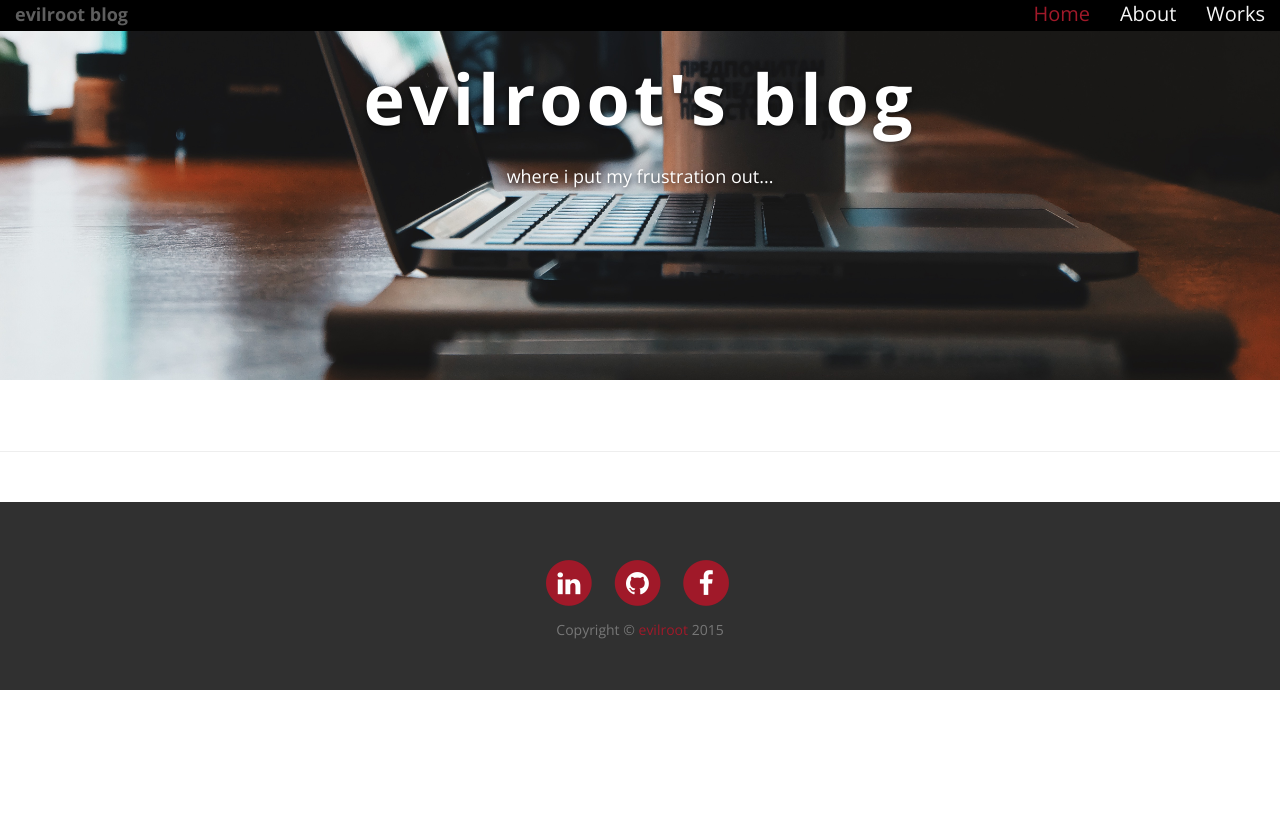
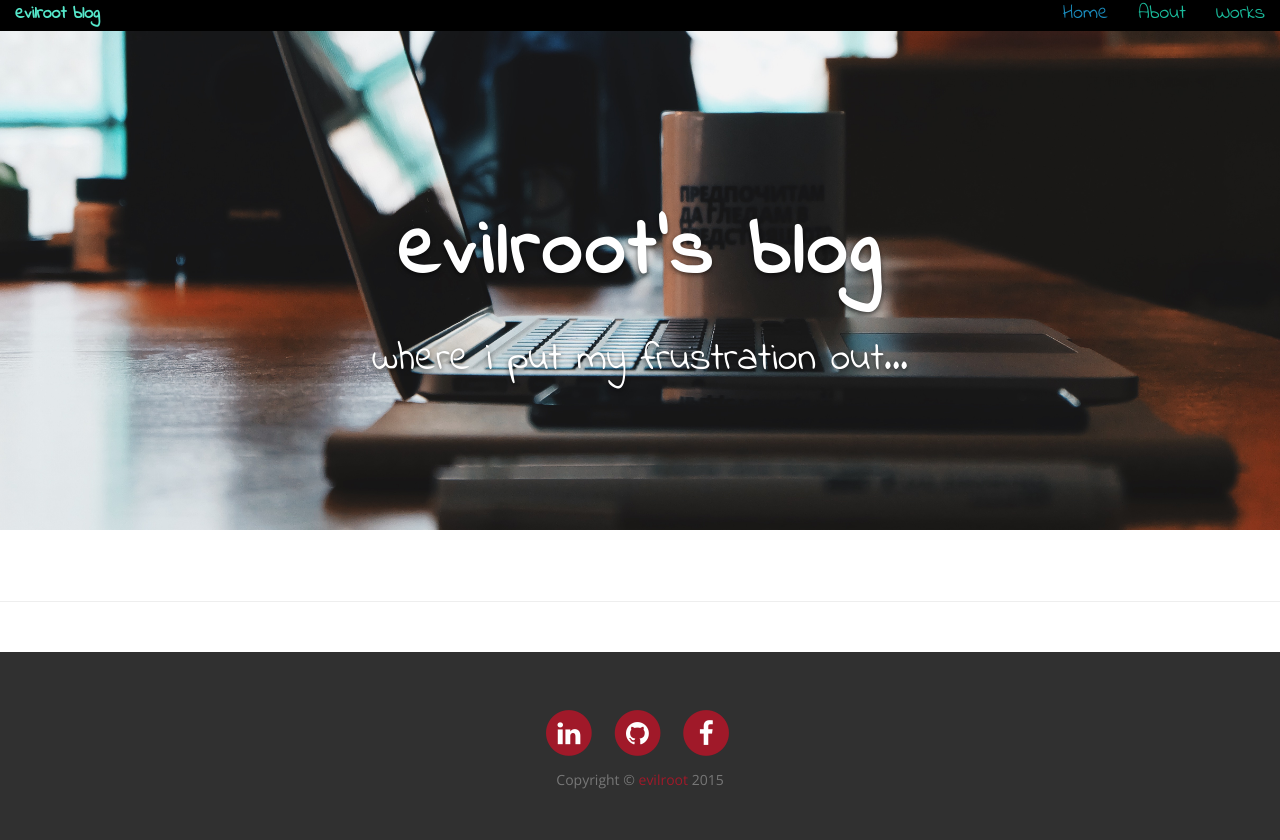
Before and after one commit to evilr00t/djangoblog, a Django app: page / in a window 1280 px wide. Before the commit the page ends 690 px from the top, so only its background shows below. Run offline with Django 3.2, Linux system fonts and the light colour scheme; data that the repository does not hold is empty; style sheets or scripts are compiled from the project's sources; some libraries are stand-ins or nearby versions.

Commit message:
new font?

```diff
--- a/static/less/blog.less
+++ b/static/less/blog.less
@@ -12,8 +12,15 @@ h3,
 h4,
 h5,
 h6 {
+
   font-weight: 700;
   color: @h-color;
+}
+
+
+.posts {
+  color: #000;
+//  font-family: 'Indie Flower', cursive;
 }
 
 .navbar-nav > li > a, .navbar-brand {
@@ -27,7 +34,14 @@ h6 {
   font-weight: 700;
 }
 .navbar-default .navbar-brand {
-  color: #1abc9c;
+  color: @navbar-link;
+  font-family: 'Indie Flower', cursive;
+
+  &:focus,
+  &:hover {
+    color: lighten(@navbar-link, 20%) !important;
+    background-color: black !important;
+  }
 }
 .navbar-default {
   background-color: black;
@@ -36,32 +50,35 @@ h6 {
 
 
 .navbar-default .navbar-nav > li > a {
-  color: @navbar-link !important;
+  font-family: 'Indie Flower', cursive;
+  color: #1ABC9C !important;
+  font-size: 1em;
+  font-weight: 400;
 
   &:focus,
   &:hover {
-    color: lighten(@link, 10%) !important;
+    color: lighten(@navbar-link, 20%) !important;
     background-color: black !important;
   }
 }
 .navbar-default .navbar-nav > .active > a{
-    color: @link !important;
+    color: spin(@navbar-link, 30%) !important;
     background-color: #000000 !important;
 }
 .mt {
   margin-top: 50px;
 }
 .navbar-collapse.in {
-  padding-bottom: 40px;
+  padding-bottom: -10px;
 }
 #headerwrap {
   background: no-repeat center top;
-  margin-top: -70px;
-  padding-top: 100px;
+  margin-top: 30px;
+  padding-top: 150px;
   text-align: center;
   background-attachment: scroll;
   background-position: center center;
-  min-height: 450px;
+  min-height: 500px;
   width: 100%;
   -webkit-background-size: 100%;
   -moz-background-size: 100%;
@@ -76,14 +93,19 @@ h6 {
     padding-top: 10px;
     padding-bottom: 20px;
     letter-spacing: 4px;
-    font-size: 70px;
+    font-size: 4em;
     color: @h-text-color;
-    font-weight: bold;
+    font-weight: 700;
+    font-family: 'Indie Flower', cursive;
+
   }
-  h4 {
+  h3 {
     text-shadow: 0 2px 5px rgba(0,0,0,0.6);
     color: @h-text-color;
-    font-weight: 400;
+    font-size: 2em;
+    font-weight: 500;
+    font-family: 'Indie Flower', cursive;
+
   }
 }
 #footerwrap {
--- a/static/less/variables.less
+++ b/static/less/variables.less
@@ -3,7 +3,7 @@
 @h-text-color: #ffffff;
 @h-color: #4a4a4a;
 @link: darken(#e13e52, 20%);
-@navbar-link: lighten(#909090, 40%);
+@navbar-link: #1ABC9C;
 
 .sans-serif () {
 	font-family: 'Open Sans', 'Helvetica Neue', Helvetica, Arial, sans-serif;
--- a/templates/base.html
+++ b/templates/base.html
@@ -22,6 +22,7 @@
 <link href="https://maxcdn.bootstrapcdn.com/font-awesome/4.3.0/css/font-awesome.min.css" rel="stylesheet" type="text/css">
 <link href='http://fonts.googleapis.com/css?family=Lora:400,700,400italic,700italic' rel='stylesheet' type='text/css'>
 <link href='http://fonts.googleapis.com/css?family=Open+Sans:300italic,400italic,600italic,700italic,800italic,400,300,600,700,800' rel='stylesheet' type='text/css'>
+<link href='http://fonts.googleapis.com/css?family=Indie+Flower' rel='stylesheet' type='text/css'>
 
 <!-- HTML5 Shim and Respond.js IE8 support of HTML5 elements and media queries -->
 <!-- WARNING: Respond.js doesn't work if you view the page via file:// -->
@@ -59,7 +60,7 @@
       <div class="row">
         <div class="col-lg-8 col-lg-offset-2 col-md-10 col-md-offset-1">
           <h1>evilroot's blog</h1>
-          <h4>where i put my frustration out...</h4>
+          <h3>where i put my frustration out...</h3>
         </div>
       </div><!-- row -->
       </div> <!-- /container -->
--- a/templates/home.html
+++ b/templates/home.html
@@ -1,11 +1,10 @@
 {% extends "base.html" %}
 {% block blog_entries %}
 {% for object in object_list %}
-
-
+<div class="posts">
 <h1><a href="/post/{{object.slug}}">{{ object.title }}</a></h1>
-<span>{{ object.created|date:"d/m/Y"}}</span>
 <p class="post-meta">Posted by <a href="#">evilroot</a> on <span>{{ object.created|date:"d/m/Y"}}</span></p>
 <hr/>
+</div>
 {% endfor %}
 {% endblock %}
```
